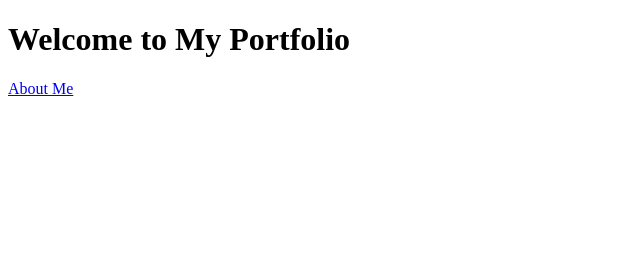
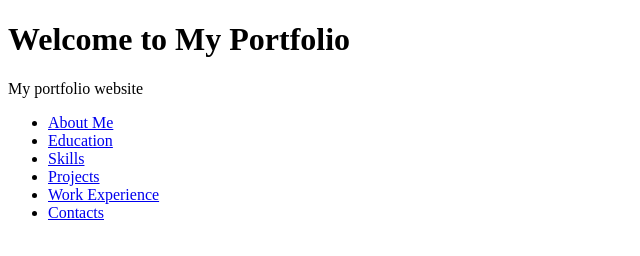
Before and after one commit to roxanealbao/Roxane-Portfolio, a plain HTML site: page index.html in a window 1280 px wide. Shown: the whole page, without its empty margins (0-640 px from the left). Drawn offline with Linux system fonts and the light colour scheme.

Commit message:
Update index.html

```diff
--- a/index.html
+++ b/index.html
@@ -1,10 +1,19 @@
 <!DOCTYPE html>
 <html>
 <head>
-  <title>My Portfolio</title>
+  <title>Roxane Portfolio</title>
 </head>
 <body>
   <h1>Welcome to My Portfolio</h1>
-  <a href="AboutMe.html">About Me</a>
+  <p>My portfolio website</p>
+
+  <ul>
+    <li><a href="AboutMe.html">About Me</a></li>
+    <li><a href="EducationalBackground.html">Education</a></li>
+    <li><a href="Skills.html">Skills</a></li>
+    <li><a href="Projects.html">Projects</a></li>
+    <li><a href="WorkExperience.html">Work Experience</a></li>
+    <li><a href="Contacts.html">Contacts</a></li>
+  </ul>
 </body>
 </html>
```
